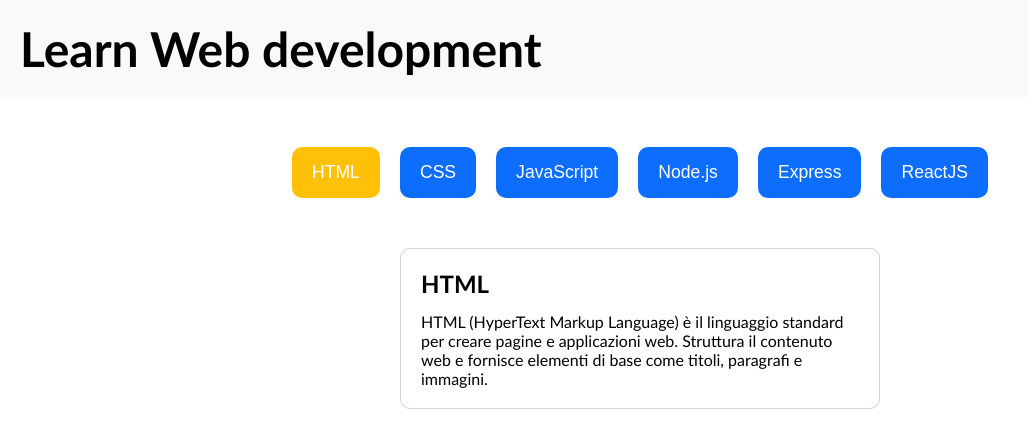
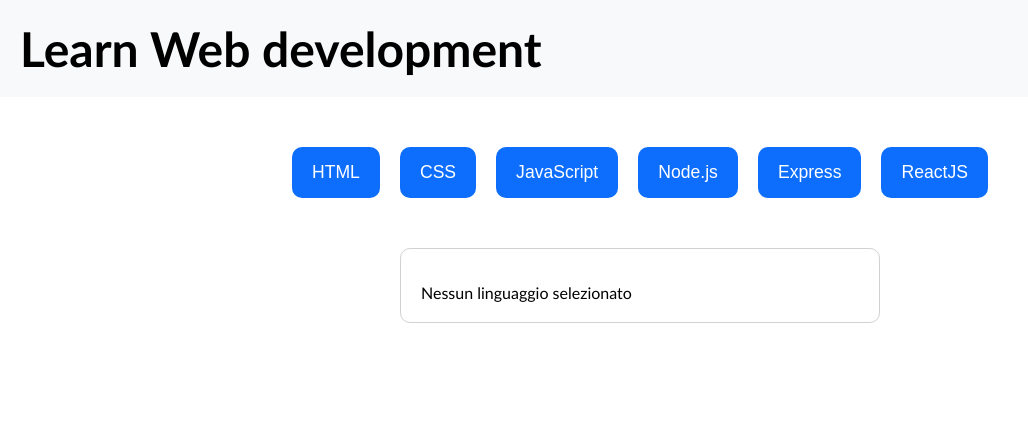
Before and after one commit to matteodragotto/react-use-state, a React (Vite) app: page / in a window 1280 px wide. Shown: the top 448 px of the page, without its empty margins (0-1028 px from the left). Built offline with nearby package versions, Linux system fonts and the light colour scheme.

Commit message:
[feat] no selected language message

```diff
--- a/src/components/Main.jsx
+++ b/src/components/Main.jsx
@@ -3,7 +3,7 @@
 
 const Main = () => {
 
-  const [selectedLanguage, setSelectedLanguage] = useState(1)
+  const [selectedLanguage, setSelectedLanguage] = useState(0)
 
   return (
     <main>
@@ -17,8 +17,8 @@
 
       <div className="container">
         <div className="language-card">
-          <h5>{languages.find(language => language.id === selectedLanguage).title}</h5>
-          <p>{languages.find(language => language.id === selectedLanguage).description}</p>
+          <h5>{selectedLanguage === 0 ? '' : languages.find(language => language.id === selectedLanguage).title}</h5>
+          <p>{selectedLanguage === 0 ? 'Nessun linguaggio selezionato' : languages.find(language => language.id === selectedLanguage).description}</p>
         </div>
       </div>
     </main>
```
